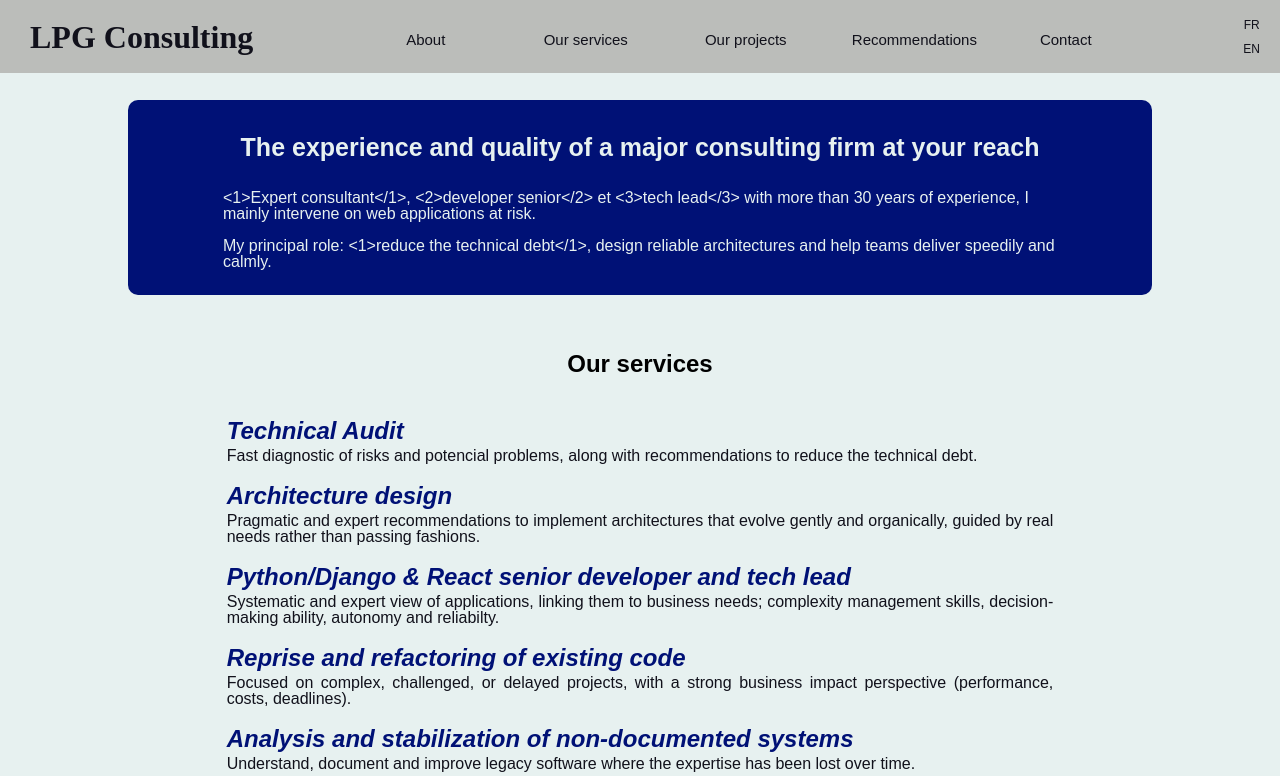
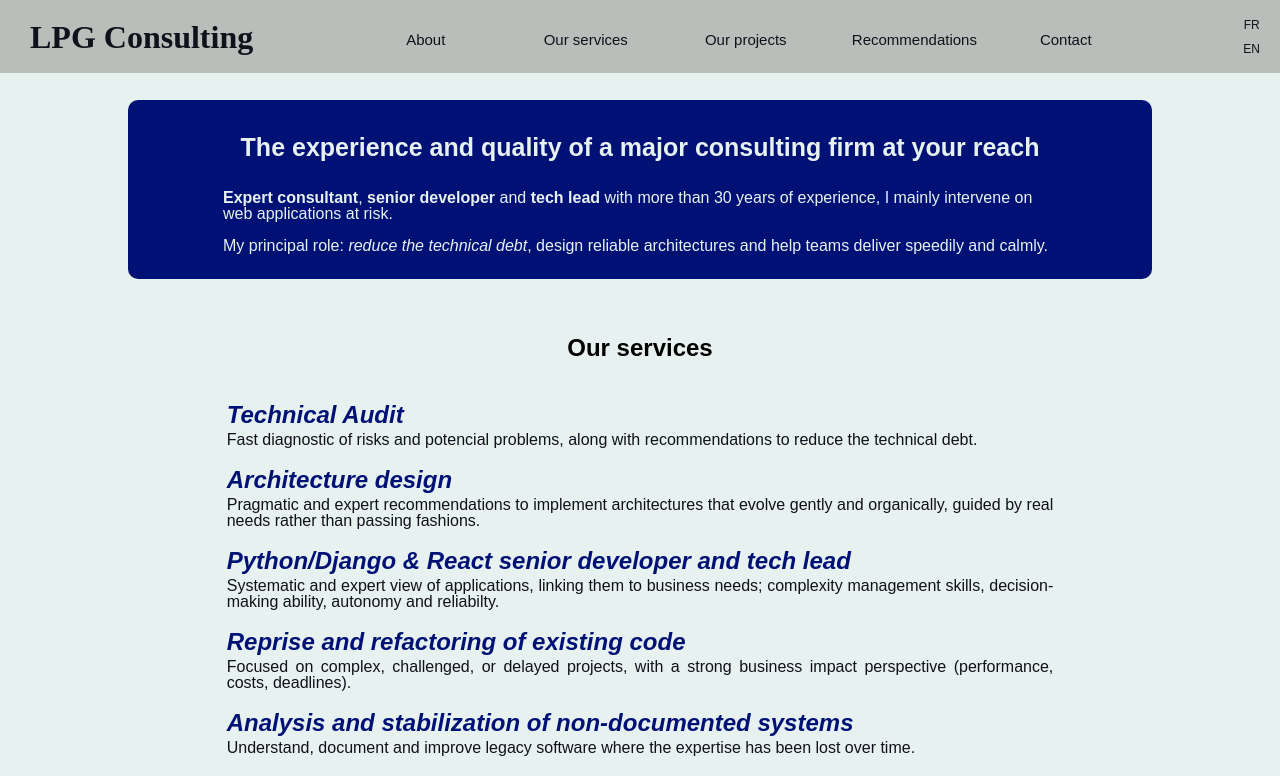
Before and after one commit to sdeorym/mithrandir, a React (Vite) app: page / in a window 1280 px wide. Shown: the top 776 px of the page. Built offline with nearby package versions, Linux system fonts and the light colour scheme; a web font is replaced by a local one.

Commit message:
combinar traducción & edición de textos

```diff
--- a/src/Components/Hero.jsx
+++ b/src/Components/Hero.jsx
@@ -4,12 +4,21 @@ import '../styles/Hero.css'
 
 function Hero() {
     const { t } = useTranslation();
+    const consultor=t("hero.consultor");
+    const senior=t("hero.senior");
+    const conjunction=t("hero.conjunction");
+    const leader=t("hero.leader");
+    const first=t("hero.first_paragraph");
+    const main_role=t("hero.main_role");
+    const debt=t("hero.debt");
+    const second=t("hero.second_paragraph");
+
     return (
-        <div className="#hero">
+        <div id="#hero">
             <h2>{t("hero.title")}</h2>
-            <p>{t("hero.first_paragraph")}</p>
+            <p><b>{t("hero.consultor")}</b>, <b>{t("hero.senior")}</b> {t("hero.conjunction")} <b>{t("hero.leader")}</b>{t("hero.first_paragraph")}</p>
             <br />
-            <p>{t("hero.second_paragraph")}</p>
+            <p>{main_role} <i>{debt}</i>{second}</p>
         </div>
     )
 }
--- a/src/locales/en/translation.js
+++ b/src/locales/en/translation.js
@@ -19,8 +19,14 @@ const sectionTitlesAria ={
 
 const hero = {
  title: "The experience and quality of a major consulting firm at your reach",
- first_paragraph: "<1>Expert consultant</1>, <2>developer senior</2> et <3>tech lead</3> with more than 30 years of experience, I mainly intervene on web applications at risk.",
- second_paragraph: "My principal role: <1>reduce the technical debt</1>, design reliable architectures and help teams deliver speedily and calmly."
+ consultor: "Expert consultant",
+ senior: "senior developer",
+ conjunction: "and",
+ leader: "tech lead",
+ first_paragraph: " with more than 30 years of experience, I mainly intervene on web applications at risk.",
+ main_role: "My principal role:",
+ debt: "reduce the technical debt",
+ second_paragraph: ", design reliable architectures and help teams deliver speedily and calmly."
 }
 
 // SERVICES
--- a/src/locales/fr/translation.js
+++ b/src/locales/fr/translation.js
@@ -19,8 +19,14 @@ const sectionTitlesAria ={
 
 const hero = {
  title: "L'expérience et la qualité d'une grande société de consulting à votre portée.",
- first_paragraph: "<b>Consultant expert/b>, <b>développeur senior</b> et <b>tech lead</b> avec plus de 30 ans d’expérience, j’interviens surtout sur des applications web à enjeux.",
- second_paragraph: "Mon rôle principal : <b>réduire le risque technique</b>, fiabiliser les architectures et aider les équipes à livrer plus vite et plus sereinement."
+ consultor: "Consultant expert",
+ senior: "développeur senior",
+ conjunction: "et",
+ leader: "tech lead",
+ first_paragraph: " avec plus de 30 ans d’expérience, j’interviens surtout sur des applications web à enjeux.",
+ main_role: "Mon rôle principal :",
+ debt: "réduire le risque technique",
+ second_paragraph: ", fiabiliser les architectures et aider les équipes à livrer plus vite et plus sereinement."
 }
 
 // SERVICES
```
